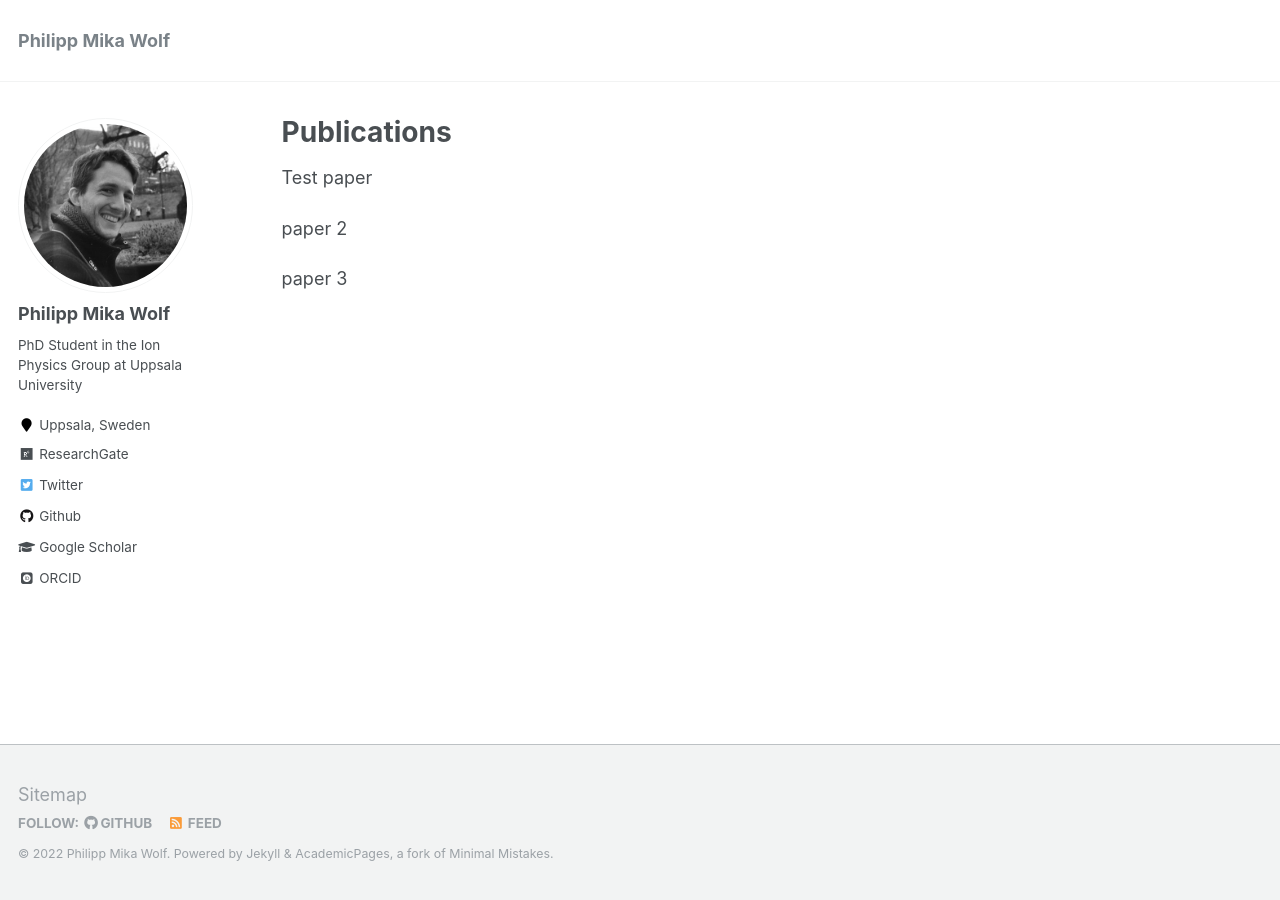
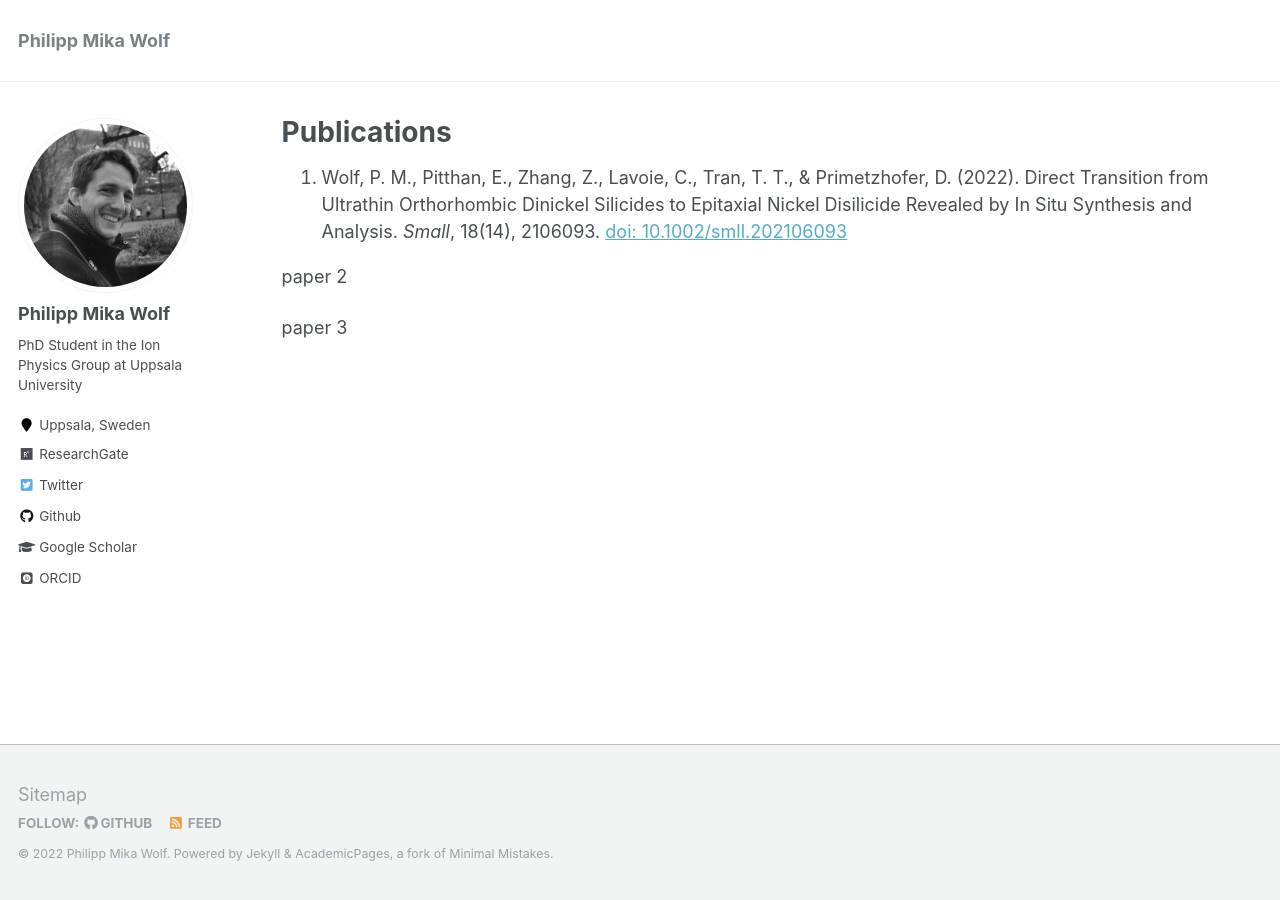
Before and after one commit to philipp-mika-wolf/philipp-mika-wolf.github.io, a Jekyll site: the page built from _pages/publications.md, in a window 1280 px wide. Built offline with Jekyll 4.4.1, drawn with Linux system fonts in a browser that asks for light colours; some web fonts are replaced.

Commit message:
Update publications.md
added small paper

```diff
--- a/_pages/publications.md
+++ b/_pages/publications.md
@@ -7,7 +7,9 @@ author_profile: true
 
 {% include base_path %}
 
-Test paper
+1. Wolf, P. M., Pitthan, E., Zhang, Z., Lavoie, C., Tran, T. T., & Primetzhofer, D. (2022). Direct Transition from Ultrathin Orthorhombic Dinickel Silicides to Epitaxial Nickel Disilicide Revealed by In Situ Synthesis and Analysis. _Small_, 18(14), 2106093.
+[doi: 10.1002/smll.202106093](https://doi.org/10.1002/smll.202106093)
+
 
 paper 2
 
```
